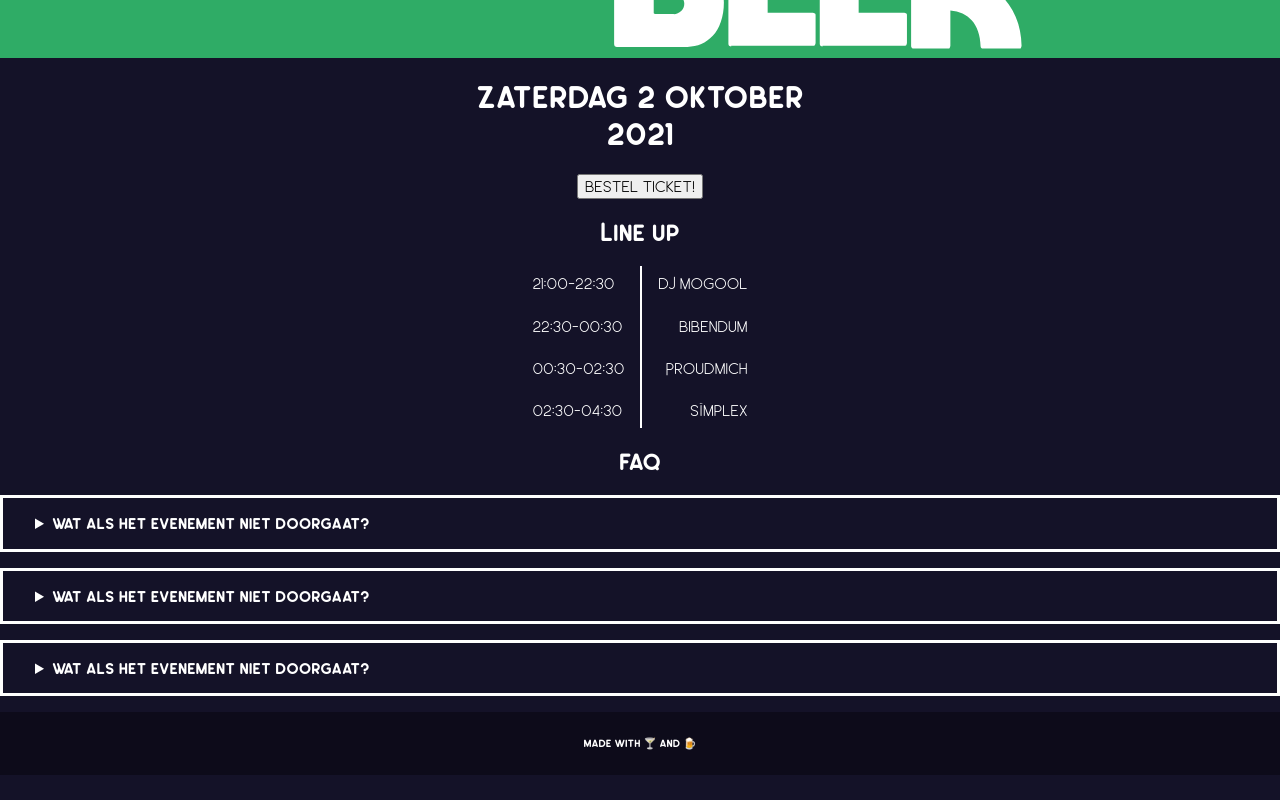
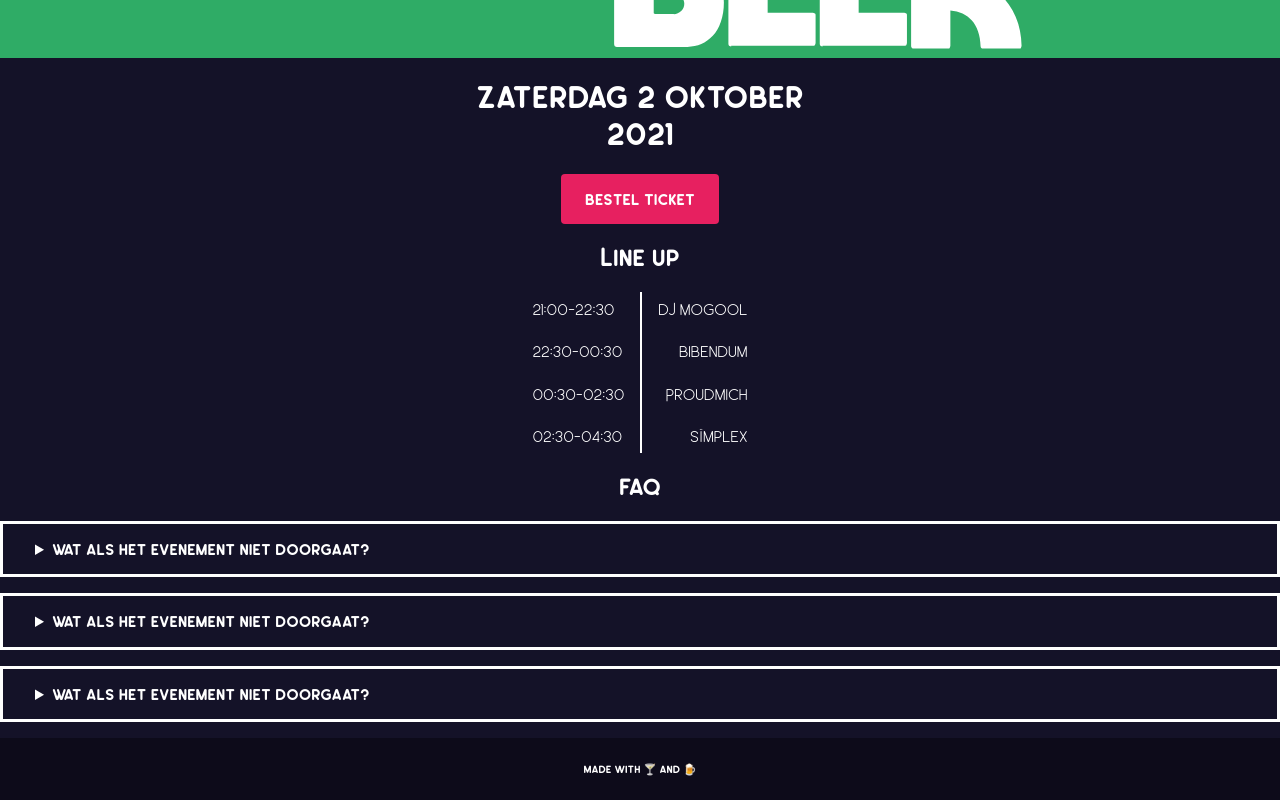
Before and after one commit to Cocktail-vs-Beer/frontend, a Next.js app: page / in a window 1280 px wide. Shown: the part 1286-2086 px from the top of the page. Before the commit the page ends 2061 px from the top, so only its background shows below. Built offline with nearby package versions, Linux system fonts and the light colour scheme.

Commit message:
style cta button

```diff
--- a/src/components/Hero/index.tsx
+++ b/src/components/Hero/index.tsx
@@ -10,7 +10,7 @@ const Hero = () => {
         <br />
         2021
       </h1>
-      <button className="c-hero__cta">Bestel ticket!</button>
+      <button className="c-hero__cta">Bestel ticket</button>
     </section>
   );
 };
--- a/src/styles/components/hero.scss
+++ b/src/styles/components/hero.scss
@@ -1,9 +1,42 @@
+.o-button-reset {
+    border: none;
+    margin: 0;
+    padding: 0;
+    width: auto;
+    overflow: visible;
+    background: transparent;
+
+    /* inherit font & color from ancestor */
+    color: inherit;
+    font: inherit;
+
+    /* Normalize `line-height`. Cannot be changed from `normal` in Firefox 4+. */
+    line-height: normal;
+
+    /* Corrects font smoothing for webkit */
+    -webkit-font-smoothing: inherit;
+    -moz-osx-font-smoothing: inherit;
+
+    /* Corrects inability to style clickable `input` types in iOS */
+    -webkit-appearance: none;
+}
+
 .c-hero {
     display: flex;
     flex-direction: column;
     align-items: center;
     &__logo {
     }
+    &__cta {
+        @extend .o-button-reset;
+        background-color: map-get($map: $primary-colors, $key: pink);
+        font-family: "Leo Rounded Bold";
+        border-radius: 4px;
+        padding: 1em 1.5em;
+    }
+    &__cta:hover {
+        cursor: pointer;
+    }
 }
 .c-hero > h1 {
     text-align: center;
```
